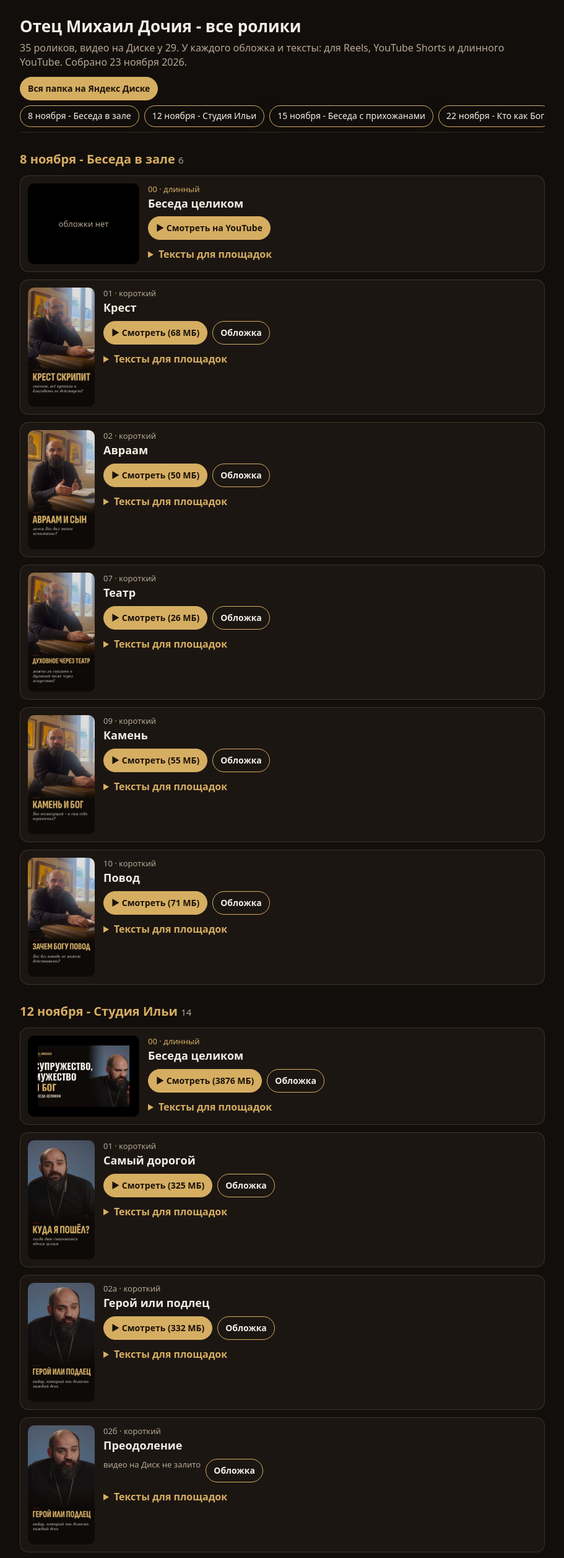
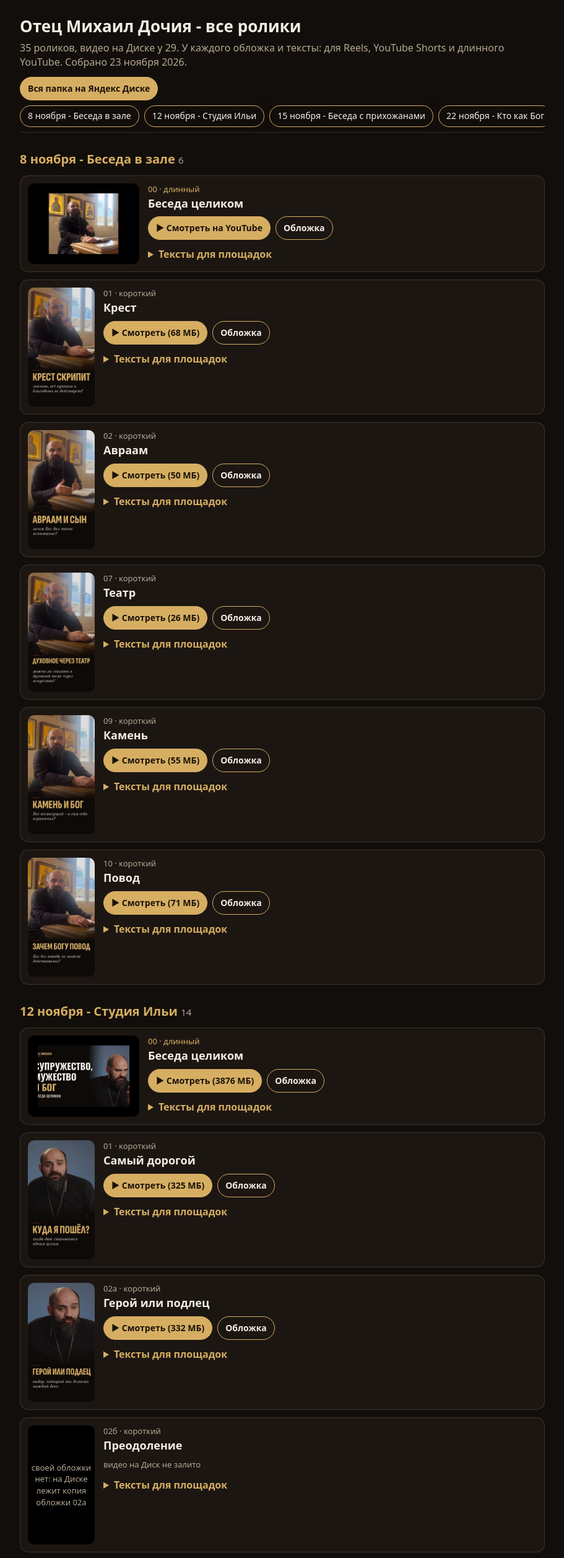
Before and after one commit to ilin20vek/mihail-roliki, a plain HTML site: page index.html in a window 1280 px wide. Shown: the top 2514 px of the page at 62% size, without its empty margins (184-1095 px from the left). Drawn offline with Linux system fonts and the light colour scheme.

Commit message:
Обложка беседы 08.11 с YouTube, у 02б чужая обложка убрана
Co-Authored-By: Claude Opus 5.5 <noreply@anthropic.com>

```diff
--- a/index.html
+++ b/index.html
@@ -30,7 +30,7 @@ pre{white-space:pre-wrap;word-wrap:break-word;font:15px/1.45 inherit;font-family
 <p>35 роликов, видео на Диске у 29. У каждого обложка и тексты: для Reels, YouTube Shorts и длинного YouTube. Собрано 23 ноября 2026.</p>
 <a class="b b1" href="https://yadi.sk/d/EsFOzyhFe5pOsQ" target="_blank" rel="noopener">Вся папка на Яндекс Диске</a></header>
 <nav class="nav"><a href="#p0">8 ноября - Беседа в зале</a><a href="#p1">12 ноября - Студия Ильи</a><a href="#p2">15 ноября - Беседа с прихожанами</a><a href="#p3">22 ноября - Кто как Бог</a></nav>
-<section id="p0"><h2>8 ноября - Беседа в зале <span>6</span></h2><article class="c"><div class="th nobl w">обложки нет</div><div class="cb"><div class="tag tl">00 · длинный</div><h3>Беседа целиком</h3><div class="bt"><a class="b b1" href="https://www.youtube.com/watch?v=TyBzne6MH74" target="_blank" rel="noopener">▶ Смотреть на YouTube</a></div><details><summary>Тексты для площадок</summary><div class="tx"><div class="txh"><b>Текст</b><button type="button" onclick="kop(this)">Скопировать</button></div><pre>Беседа 8 ноября целиком - уже на канале отца Михаила на YouTube:
+<section id="p0"><h2>8 ноября - Беседа в зале <span>6</span></h2><article class="c"><a class="th w" href="i/2026-11-08-00.jpg" target="_blank"><img loading="lazy" src="i/2026-11-08-00-m.jpg" alt=""></a><div class="cb"><div class="tag tl">00 · длинный</div><h3>Беседа целиком</h3><div class="bt"><a class="b b1" href="https://www.youtube.com/watch?v=TyBzne6MH74" target="_blank" rel="noopener">▶ Смотреть на YouTube</a><a class="b" href="i/2026-11-08-00.jpg" target="_blank" download>Обложка</a></div><details><summary>Тексты для площадок</summary><div class="tx"><div class="txh"><b>Текст</b><button type="button" onclick="kop(this)">Скопировать</button></div><pre>Беседа 8 ноября целиком - уже на канале отца Михаила на YouTube:
 https://www.youtube.com/watch?v=TyBzne6MH74</pre></div></details></div></article><article class="c"><a class="th" href="i/2026-11-08-01.jpg" target="_blank"><img loading="lazy" src="i/2026-11-08-01-m.jpg" alt=""></a><div class="cb"><div class="tag ">01 · короткий</div><h3>Крест</h3><div class="bt"><a class="b b1" href="https://yadi.sk/i/_lfgcyH1720rIA" target="_blank" rel="noopener">▶ Смотреть (68 МБ)</a><a class="b" href="i/2026-11-08-01.jpg" target="_blank" download>Обложка</a></div><details><summary>Тексты для площадок</summary><div class="tx"><div class="txh"><b>Instagram (Reels) - подпись</b><button type="button" onclick="kop(this)">Скопировать</button></div><pre>Несёшь крест неидеально - значит, всё пропало?
 
 Идеально свой крест не несёт никто: где-то поскрипываем, приходим, каемся - и несём дальше, не выпуская его из рук. «Кто не берёт креста и не идёт за Мной, тот не достоин Меня» - слова кажутся грубыми, пока не спросишь, в чём достоинство. А оно в том, чтобы ответить Богу взаимностью: Он первым пошёл на крест и просит нас взять свой маленький крестик, в нашу маленькую меру. «Помоги, пожалуйста, нести, дай силу, я иду. Ты впереди, а я позади Тебя».
@@ -175,7 +175,7 @@ https://www.youtube.com/watch?v=TyBzne6MH74</pre></div></details></div></article
 
 Знаете, как поступить по совести, а сил хватает не каждый день?
 
-#православие #мужчина #воспитаниемальчиков</pre></div></details></div></article><article class="c"><a class="th" href="i/2026-11-12-02б.jpg" target="_blank"><img loading="lazy" src="i/2026-11-12-02б-m.jpg" alt=""></a><div class="cb"><div class="tag ">02б · короткий</div><h3>Преодоление</h3><div class="bt"><span class="net">видео на Диск не залито</span><a class="b" href="i/2026-11-12-02б.jpg" target="_blank" download>Обложка</a></div><details><summary>Тексты для площадок</summary><div class="tx"><div class="txh"><b>Название</b><button type="button" onclick="kop(this)">Скопировать</button></div><pre>Мужчина закаляется только в преодолении</pre></div><div class="tx"><div class="txh"><b>Описание</b><button type="button" onclick="kop(this)">Скопировать</button></div><pre>Надо ли быть мужиком, чтобы быть мужчиной? Мужчина закаляется только в преодолении, а мальчика мы помещаем в сладкую среду, где всё за него сделали и всё доступно. Девочек при этом воспитываем построже, будто воинов, а мальчиков жалеем. У меня с воспитанием тоже было непросто, и я добирал - от тренера, от старших братьев, от улицы, от армии. А на Соловках монах сказал мне на исповеди: «Михаил, каждый день можно быть героем или подлецом».
+#православие #мужчина #воспитаниемальчиков</pre></div></details></div></article><article class="c"><div class="th nobl">своей обложки нет: на Диске лежит копия обложки 02а</div><div class="cb"><div class="tag ">02б · короткий</div><h3>Преодоление</h3><div class="bt"><span class="net">видео на Диск не залито</span></div><details><summary>Тексты для площадок</summary><div class="tx"><div class="txh"><b>Название</b><button type="button" onclick="kop(this)">Скопировать</button></div><pre>Мужчина закаляется только в преодолении</pre></div><div class="tx"><div class="txh"><b>Описание</b><button type="button" onclick="kop(this)">Скопировать</button></div><pre>Надо ли быть мужиком, чтобы быть мужчиной? Мужчина закаляется только в преодолении, а мальчика мы помещаем в сладкую среду, где всё за него сделали и всё доступно. Девочек при этом воспитываем построже, будто воинов, а мальчиков жалеем. У меня с воспитанием тоже было непросто, и я добирал - от тренера, от старших братьев, от улицы, от армии. А на Соловках монах сказал мне на исповеди: «Михаил, каждый день можно быть героем или подлецом».
 
 Сыну всё достаётся без усилий, и тревожно, вырастет ли из него мужчина?
 
```
Also changed, not shown: i/2026-11-08-00-m.jpg (added), i/2026-11-08-00.jpg (added), i/2026-11-12-02б-m.jpg (deleted), i/2026-11-12-02б.jpg (deleted).
